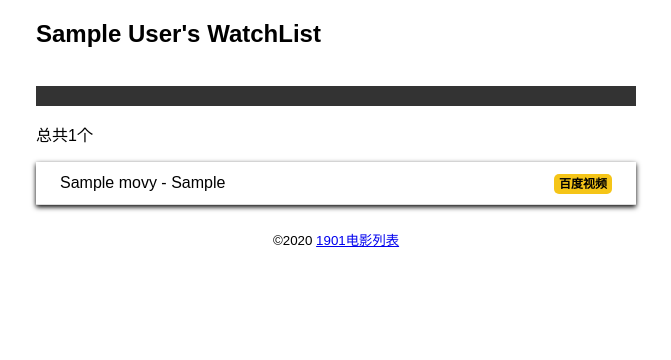
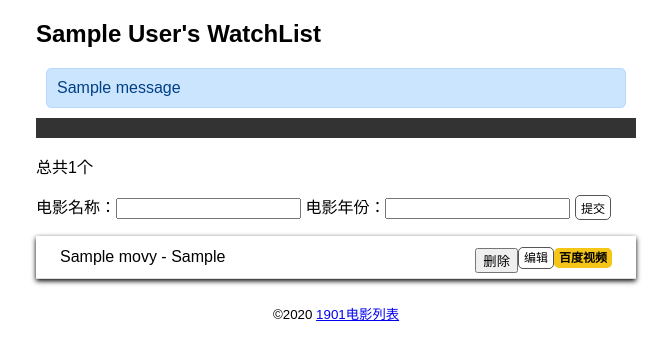
Before and after one commit to z1015784643/flask1901, a Flask app: template day1/watchlist/templates/index.html in a window 1280 px wide. Shown: the top 360 px of the page, without its empty margins (304-975 px from the left). Run offline with Flask 2, Linux system fonts and the light colour scheme; tables that the repository leaves empty hold one stand-in row (values such as "Sample post"); the template is opened without the code that fills it: values that come from a table or form of the project are taken from there, most other values are stand-ins (such as "Sample title", 1, 10 or a date in 2020); one stand-in notice (Sample message) is shown.

Commit message:
修改删除

```diff
--- a/day1/watchlist/app.py
+++ b/day1/watchlist/app.py
@@ -3,7 +3,8 @@ import sys
 
 import click
 from flask import Flask
-from flask import render_template
+from flask import render_template,flash,redirect,request,url_for
+
 from flask_sqlalchemy import SQLAlchemy  #导入扩展类
 
 WIN = sys.platform.startswith('win')
@@ -16,8 +17,8 @@ app = Flask(__name__)
 
 # app.config['SQLALCHEMY_DATABASE_URI'] = 'sqlite:////'+os.path.join(app.root_path,'data.db')
 app.config['SQLALCHEMY_DATABASE_URI'] = prefix + os.path.join(app.root_path,'data.db')
-app.config['SQLALCHEMY_TRACK_MODIFICATIONS'] = False
-# app.config['SQLALCHEMY_TRACK_MODIFICATIONS'] = False    #关闭对模型修改的监控
+app.config['SQLALCHEMY_TRACK_MODIFICATIONS'] = False   #关闭对模型修改的监控
+app.config['SECRET_KEY'] = 'watchlist_dev'
 db = SQLAlchemy(app)  #初始化扩展，传入程序实例app
 
 class User(db.Model):
@@ -35,14 +36,54 @@ def common_user():
     user = User.query.first()
     return dict(user = user)
 
-
-@app.route('/')
+# view视图
+@app.route('/',methods=['GET','POST'])
+# @app.route('/')
 # @app.route('/index')
 # @app.route('/home')
 def index():
-    user = User.query.first()
+    # user = User.query.first()
+    # requesr在请求出发才会包含数据
+    if request.method == 'POST':
+        title = request.form.get('title')
+        year = request.form.get('year')
+        if not title or not year or len(year)>4 or len(title)>60:
+            flash('不能为空或超出最大长度')
+            return redirect(url_for('index'))
+        # 保存表单的数据
+        movie = Movies(title = title,year=year)
+        db.session.add(movie)
+        db.session.commit()
+        flash('创建成功')
+        return redirect(url_for('index'))
+
     movies = Movies.query.all()
     return render_template('index.html',movies=movies)
+
+@app.route('/movie/edit/<int:movie_id>',methods=['GET','POST'])
+def edit(movie_id):
+    movie = Movies.query.get_or_404(movie_id)
+    if request.method == 'POST':
+        title = request.form['title']
+        year = request.form['year']
+        if not title or not year or len(year)>4 or len(title)>10:
+            flash('不能为空或超出长度')
+            return redirect(url_for('index'))
+        movie.title = title
+        movie.year = year
+        db.session.commit()
+        flash("更新完成")
+        return redirect(url_for('index'))
+    return render_template('edit.html',movie=movie)
+
+# 删除
+@app.route('/movie/delete/<int:movie_id>',methods=['GET','POST'])
+def delete(movie_id):
+    movie = Movies.query.get_or_404(movie_id)
+    db.session.delete(movie)
+    db.session.commit()
+    flash("删除完成")
+    return redirect(url_for('index'))
 
 # # 动态url
 # @app.route('/index/<name>')
--- a/day1/watchlist/static/css/style.css
+++ b/day1/watchlist/static/css/style.css
@@ -71,3 +71,31 @@ nav li a{
     border-radius: 5px;
     padding: 3px 5px;
 }
+.btn{
+    font-size: 12px;
+    padding: 3px 5px;
+    text-decoration: none;
+    cursor: pointer;
+    background-color: white;
+    color: black;
+    border: 1px solid #555555;
+    border-radius:5px;
+}
+
+.btn :hover{
+    text-decoration: none;
+    background-color: black;
+    color: white;
+    border:1px solid black;
+}
+
+.alert{
+    position: relative;
+    padding: 10px;
+    margin: 10px;
+    border:1px solid transparent;
+    color:  #004085;
+    background-color: #cce5ff;
+    border-color: #b8daff;
+    border-radius: 5px;
+}
--- a/day1/watchlist/templates/base.html
+++ b/day1/watchlist/templates/base.html
@@ -10,8 +10,12 @@
     {% endblock %}
 </head>
 <body>
-    <h2>{{user.name}}'s WatchList</h2>
-    <img src="" alt="">
+    <h2>{{user.name}}'s WatchList
+        <img src="" alt="">
+    </h2>
+    {% for message in get_flashed_messages() %}
+        <div class="alert">{{ message }}</div>
+    {% endfor %}
     <nav>
         <ul>
             <li><a href="{{url_for('index')}}"></a></li>
--- a/day1/watchlist/templates/index.html
+++ b/day1/watchlist/templates/index.html
@@ -1,12 +1,28 @@
 {% extends 'base.html' %}
 {% block content %}
 <p>总共{{ movies|length }}个</p>  <!--过滤器 -->
+{# 添加电影表单 #}
+
+<form action="" method="POST">
+    电影名称：<input type="text" name='title' autocapitalize="off">
+    电影年份：<input type="text" name='year' autocapitalize='off'>
+    <input type="submit" class='btn' name='submit' value="提交">
+</form>
+
 <ul class="movie-list">
     {% for movie in movies %}
     <li>{{movie.title}} - {{movie.year}}
         <span class='float-right'>
             <a href="http://v.baidu.com/v?word={{ movie.title }}&ct=301989888&rn=67&pn=0&db=0&s=0&fbl=800&ie=utf-8" class="baidu" target="_blank" title="在百度视频中查找">百度视频</a>
         </span>
+        <span class="float-right">
+            <a class="btn" href="{{url_for('edit',movie_id=movie.id)}}">编辑</a>
+        </span>
+        <span class='float-right'>
+            <form action="{{url_for('delete',movie_id=movie.id)}}" method='post'>
+                <input type="submit" name='delete' value='删除'>
+            </form>
+        </span>
 
     </li>
     {% endfor %}
```
Also changed, not shown: day1/watchlist/templates/delete.html (added, +8 -0 lines), day1/watchlist/templates/edit.html (added, +10 -0 lines), day1/watchlist/data.db.
